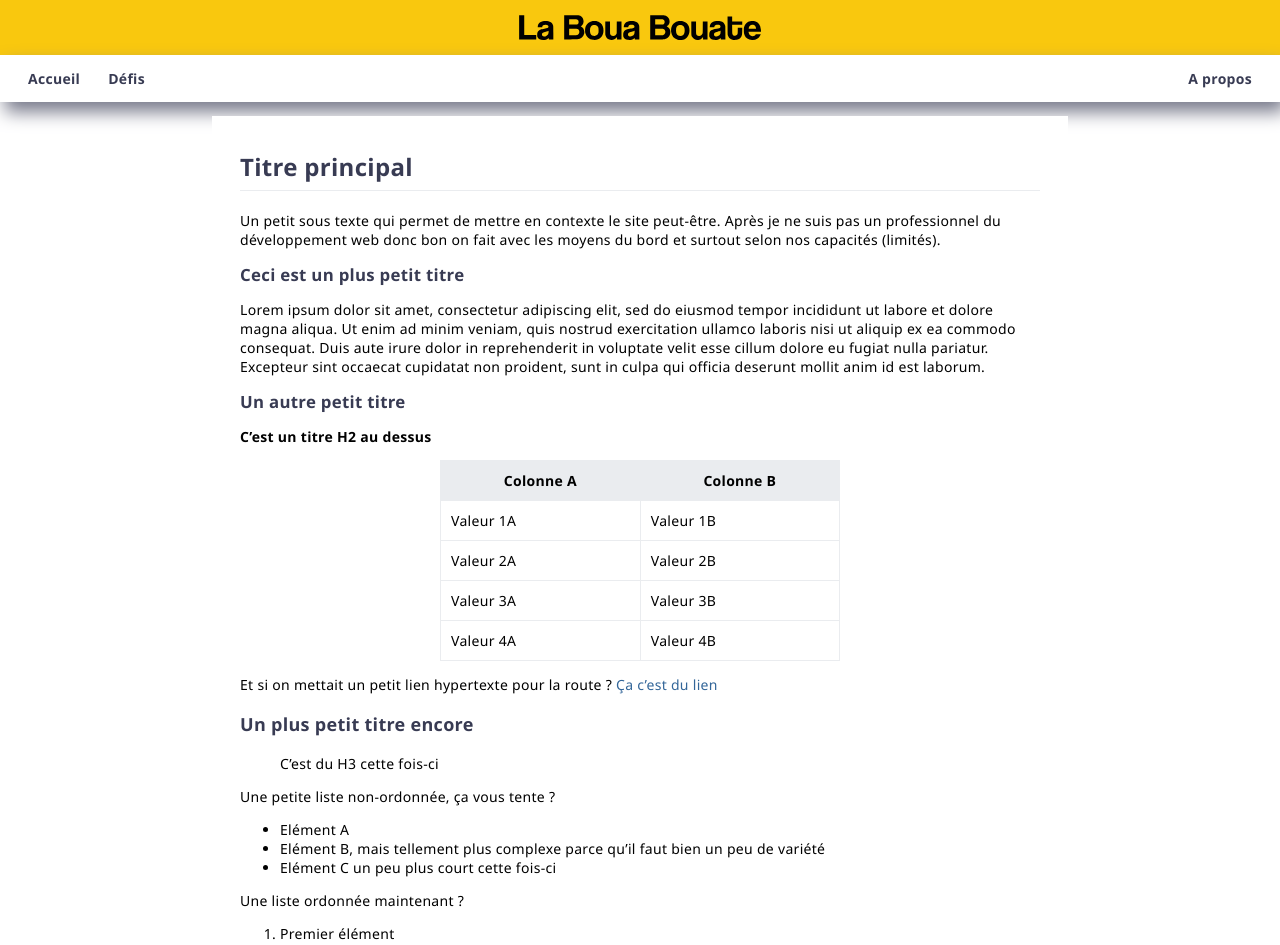
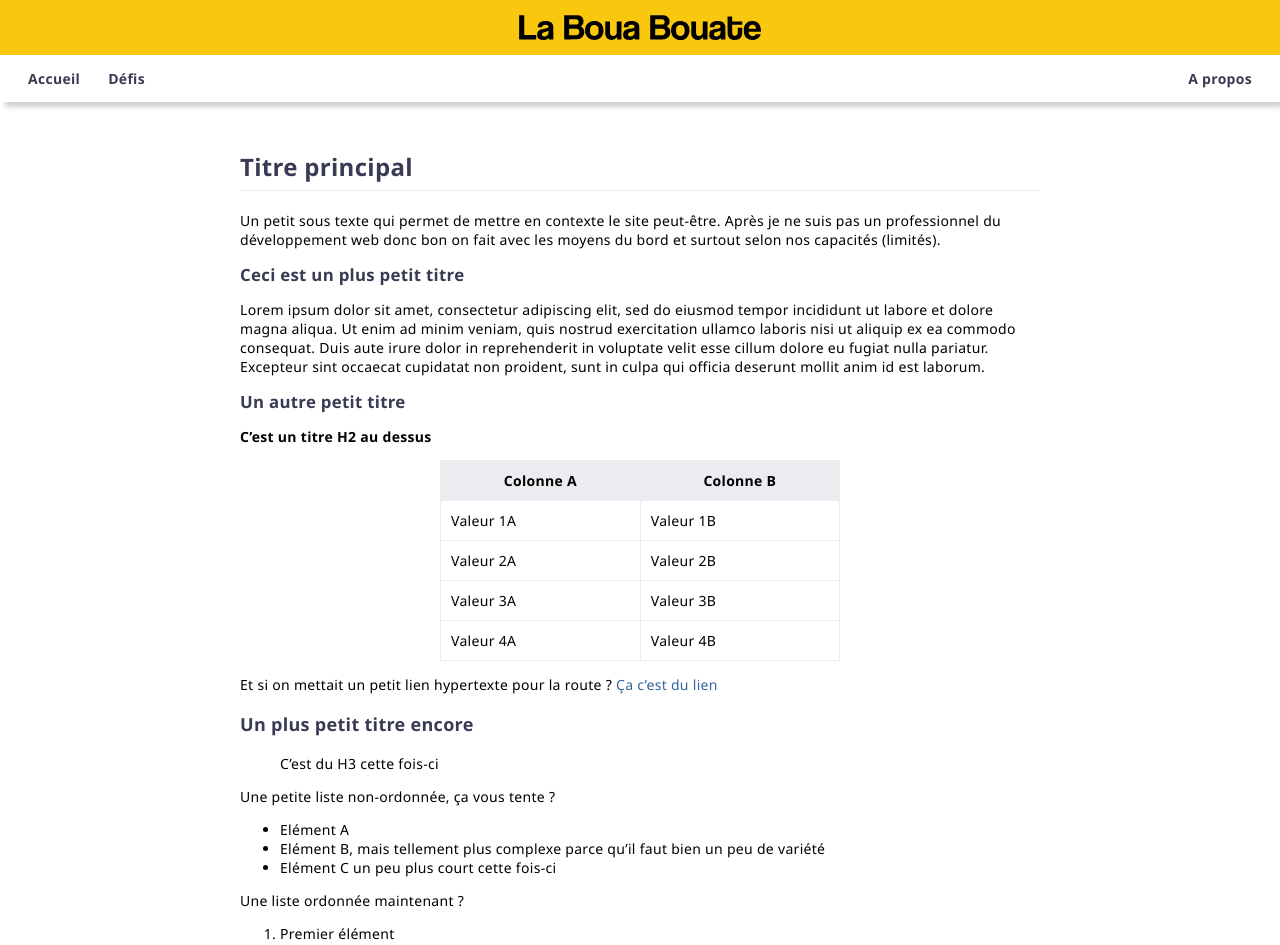
Before and after one commit to leobouard/leobouard.github.io, a Jekyll site: the page built from index.md, in a window 1280 px wide. Shown: the top 945 px of the page. Built offline with Jekyll 4.4.1, drawn with Linux system fonts in a browser that asks for light colours; our own code applies the rules of GitHub Pages for plain Markdown files.

Commit message:
Update style.scss

```diff
--- a/assets/css/style.scss
+++ b/assets/css/style.scss
@@ -56,7 +56,7 @@ header {
         overflow: hidden;
         background-color: #fff;
         margin: 0;
-        box-shadow: 5px 10px 18px #787a8b;
+        box-shadow: 5px 5px 5px #ced0d4;
     }
 
     nav a {
```
